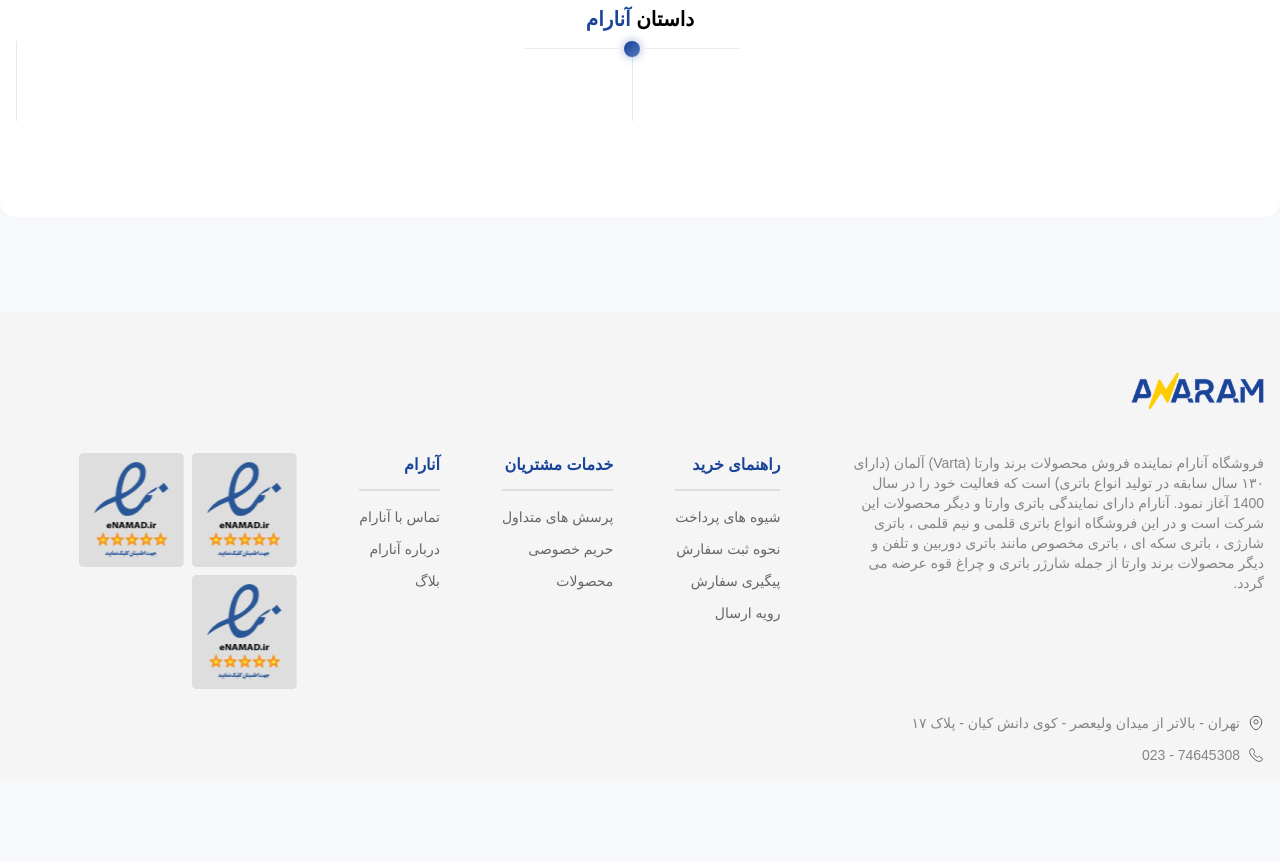
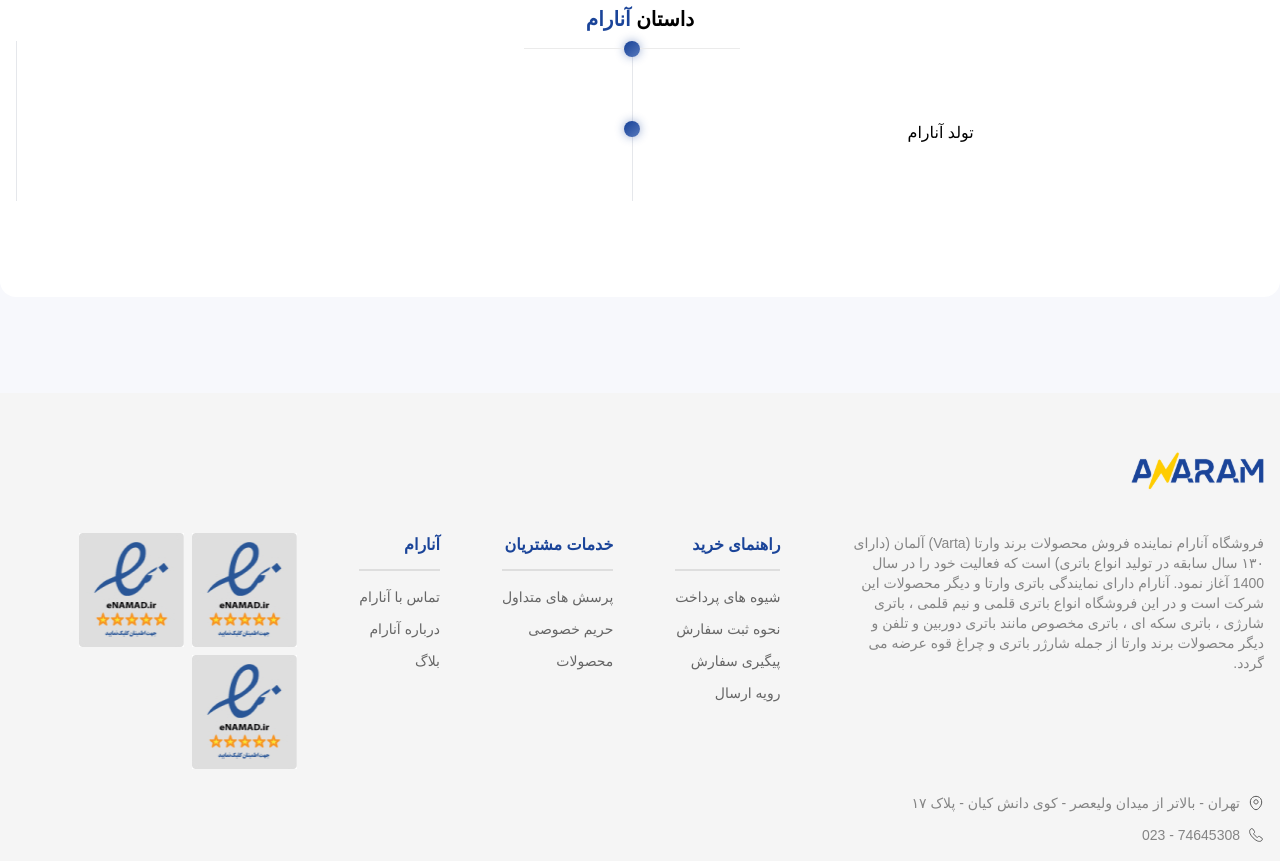
Before and after one commit to mahyarErshad/anaram-react, a React (Create React App) app: page /about in a window 1280 px wide. Shown: the part 860-1721 px from the top of the page. Before the commit the page ends 1641 px from the top, so only its background shows below. Built offline with nearby package versions, Linux system fonts and the light colour scheme; a web font is replaced by a local one.

Commit message:
Defined primary-7

```diff
--- a/src/Pages/AboutUs/AboutUs.jsx
+++ b/src/Pages/AboutUs/AboutUs.jsx
@@ -23,6 +23,15 @@ function AboutUs() {
           <div className="w-2/4 h-20"></div>
           <div className="w-2/4 h-20"></div>
         </div>
+        <div className="w-full flex justify-center relative divide-x">
+          <span className="about-page-circle absolute right-[50%]"></span>
+          <div className="w-2/4 h-20">
+            <div className="flex-center gap-2">
+                <span className="">تولد آنارام</span>
+            </div>
+          </div>
+          <div className="w-2/4 h-20"></div>
+        </div>
       </section>
     </>
   );
--- a/tailwind.config.js
+++ b/tailwind.config.js
@@ -11,6 +11,7 @@ module.exports = {
         primary2: "#C8D2E7",
         primary5: "#4366ab",
         primary6: "#1A4499",
+        primary7: "#163A82",
         primary8: "#12306D",
         // Neutral colors
         NeutralN10: "#FAFAFA",
```
